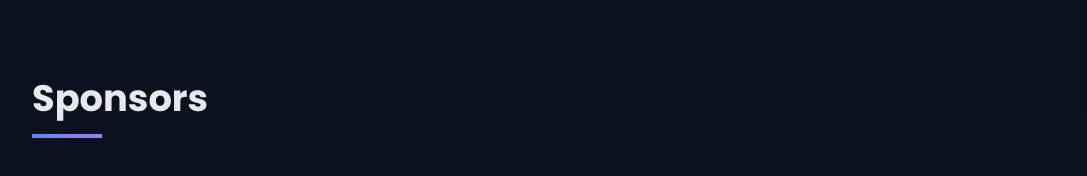
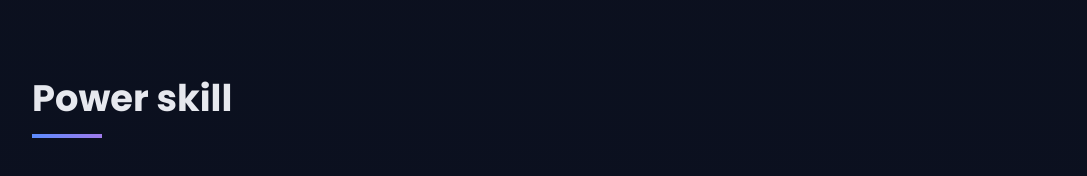
Before and after one commit to Adarshkumar002/protolio, a plain HTML site: page index.html in a window 1280 px wide. Shown: the part 3336-3512 px from the top of the page, without its empty margins (96-1183 px from the left). Drawn offline with Linux system fonts and the light colour scheme.

Commit message:
Update index.html

```diff
--- a/index.html
+++ b/index.html
@@ -445,7 +445,7 @@
 </section>
 
 <section id="sponsors">
-  <h2>Sponsors</h2>
+  <h2>Power skill</h2>
   <p style="max-width:700px;color:var(--muted);margin-bottom:50px">
     Grateful for the support from these amazing organizations and individuals who help make my projects possible.
   </p>
```
